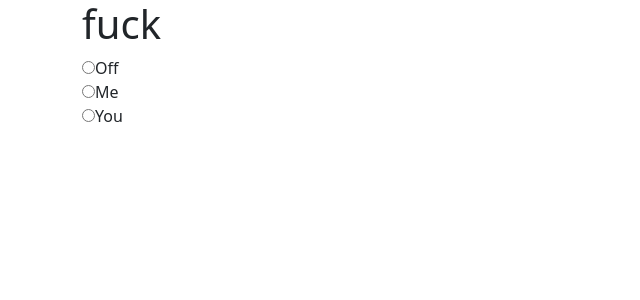
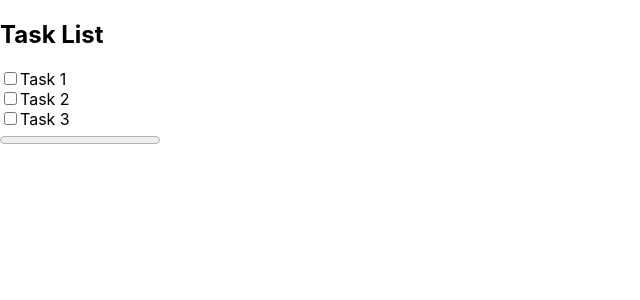
Before and after one commit to edgarsilvamatos/02-form-example, a React (Create React App) app: page / in a window 1280 px wide. Shown: the top 300 px of the page, without its empty margins (0-640 px from the left). Built offline with nearby package versions, Linux system fonts and the light colour scheme.

Commit message:
Implemented my Idea

```diff
--- a/src/App.js
+++ b/src/App.js
@@ -1,69 +1,42 @@
-import React, { useState } from "react";
-import './App.css';
-import '../node_modules/bootstrap/dist/css/bootstrap.min.css';
+import React, { useState } from 'react';
 
-function App() {
-    const [selectedOption, setSelectedOption] = useState('');
-    const [displayText, setDisplayText] = useState('fuck');
+const App = () => {
+  const [tasks, setTasks] = useState([              // Set list of tasks
+    { id: 1, text: 'Task 1', completed: false },
+    { id: 2, text: 'Task 2', completed: false },
+    { id: 3, text: 'Task 3', completed: false },
+  ]);
 
-    const handleOptionChange = (option) => {
-        setSelectedOption(option);
+  const updateProgress = () => {
+    const completedTasks = tasks.filter(task => task.completed).length;
+    return (completedTasks / tasks.length) * 100;       // Return relative value of how many tasks are done
+  };
 
-        // Update the display text based on the selected option
-        switch (option) {
-            case 'off':
-                setDisplayText('fuck off');
-                break;
-            case 'me':
-                setDisplayText('fuck me');
-                break;
-            case 'you':
-                setDisplayText('fuck you');
-                break;
-            default:
-                setDisplayText('fuck');
-        }
+  const handleCheckboxChange = (taskId) => {            // Set the correct completed value
+    setTasks((prevTasks) =>
+      prevTasks.map((task) =>
+        task.id === taskId ? { ...task, completed: !task.completed } : task
+      )
+    );
   };
 
   return (
-        <div className="container">
-            <h1>{displayText}</h1>
-
     <div>
-                <label>
+      <h2>Task List</h2>
+      {tasks.map((task) => (
+        <div key={task.id}>
           <input
-                        type="radio"
-                        value="off"
-                        checked={selectedOption === 'off'}
-                        onChange={() => handleOptionChange('off')}
+            type="checkbox"
+            id={`task${task.id}`}   // Set task<id> as id
+            checked={task.completed}    // Set completed to a boolean value
+            onChange={() => handleCheckboxChange(task.id)}  // Handle change
           />
-                    Off
-                </label>
+          <label htmlFor={`task${task.id}`}>{task.text}</label>
         </div>
-            <div>
-                <label>
-                    <input
-                        type="radio"
-                        value="me"
-                        checked={selectedOption === 'me'}
-                        onChange={() => handleOptionChange('me')}
-                    />
-                    Me
-                </label>
-            </div>
-            <div>
-                <label>
-                    <input
-                        type="radio"
-                        value="you"
-                        checked={selectedOption === 'you'}
-                        onChange={() => handleOptionChange('you')}
-                    />
-                    You
-                </label>
-            </div>
+      ))}
+      <progress value={updateProgress()} max="100"></progress>
     </div>
   );
-}
+};
 
 export default App;
```
Lines whose indentation alone changed are shown as unchanged.
